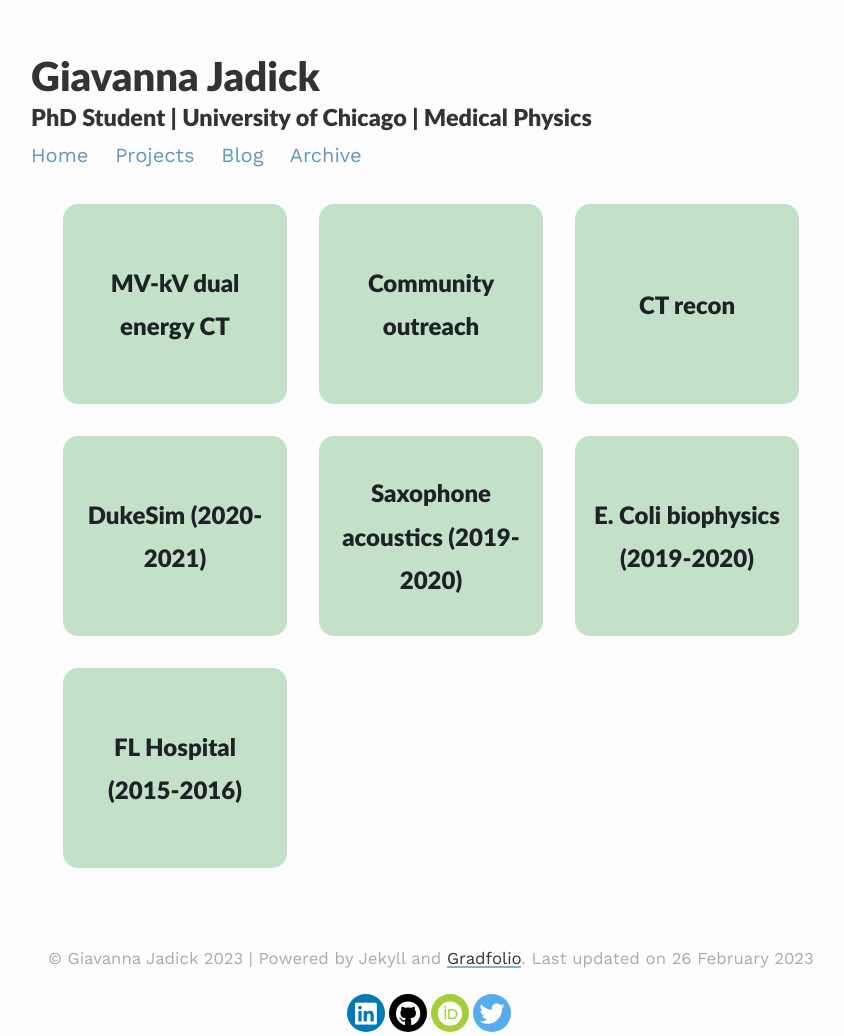
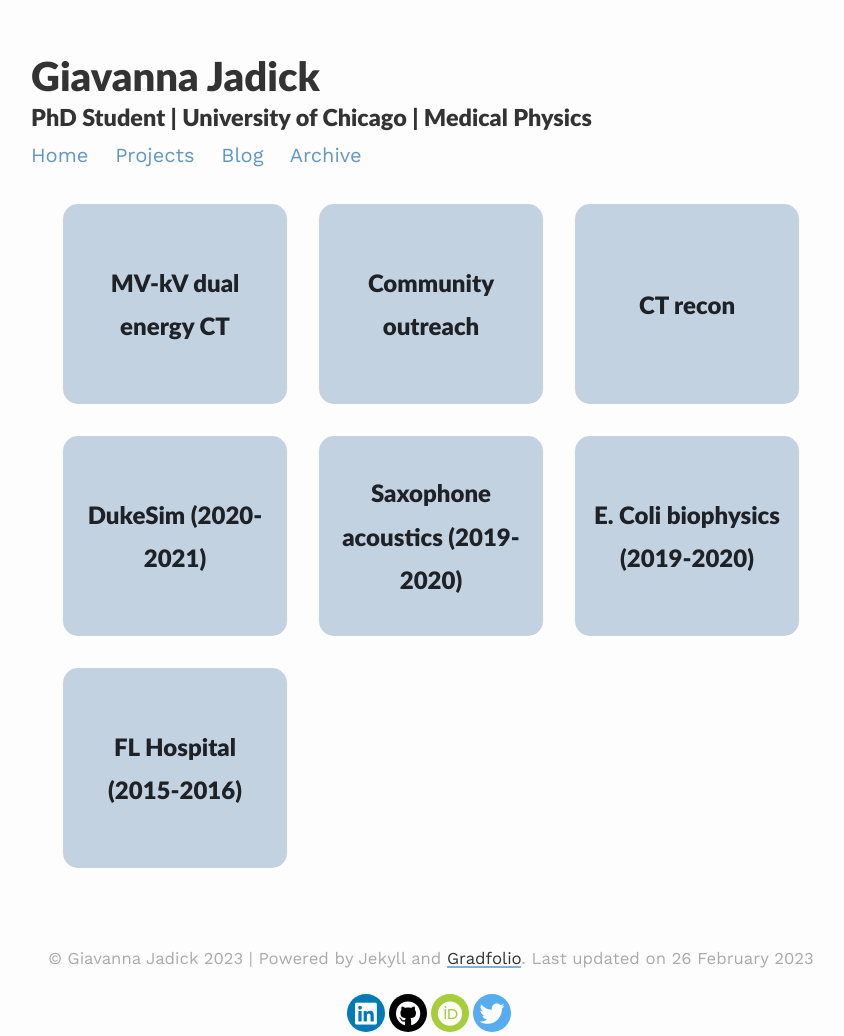
Before and after one commit to gjadick/gjadick.github.io, a Jekyll site: the page built from _pages/projects.md, in a window 1280 px wide. Shown: the whole page, without its empty margins (209-1053 px from the left). Built offline with Jekyll 4.4.1, drawn with Linux system fonts in a browser that asks for light colours; nearby versions of some CDN libraries.

Commit message:
changed light projectbox

```diff
--- a/assets/css/_sass/variables.scss
+++ b/assets/css/_sass/variables.scss
@@ -13,7 +13,7 @@ $projectbox-text:  #1e2126;
 
 // Color scheme for light
 $body-bg: #fdfdfd;
-$projectbox: #c3e1c9;
+$projectbox:  #c3d2e1; //#c3e1c9;
 $text-color: #333;
 
 // Color scheme for dark modes
```
